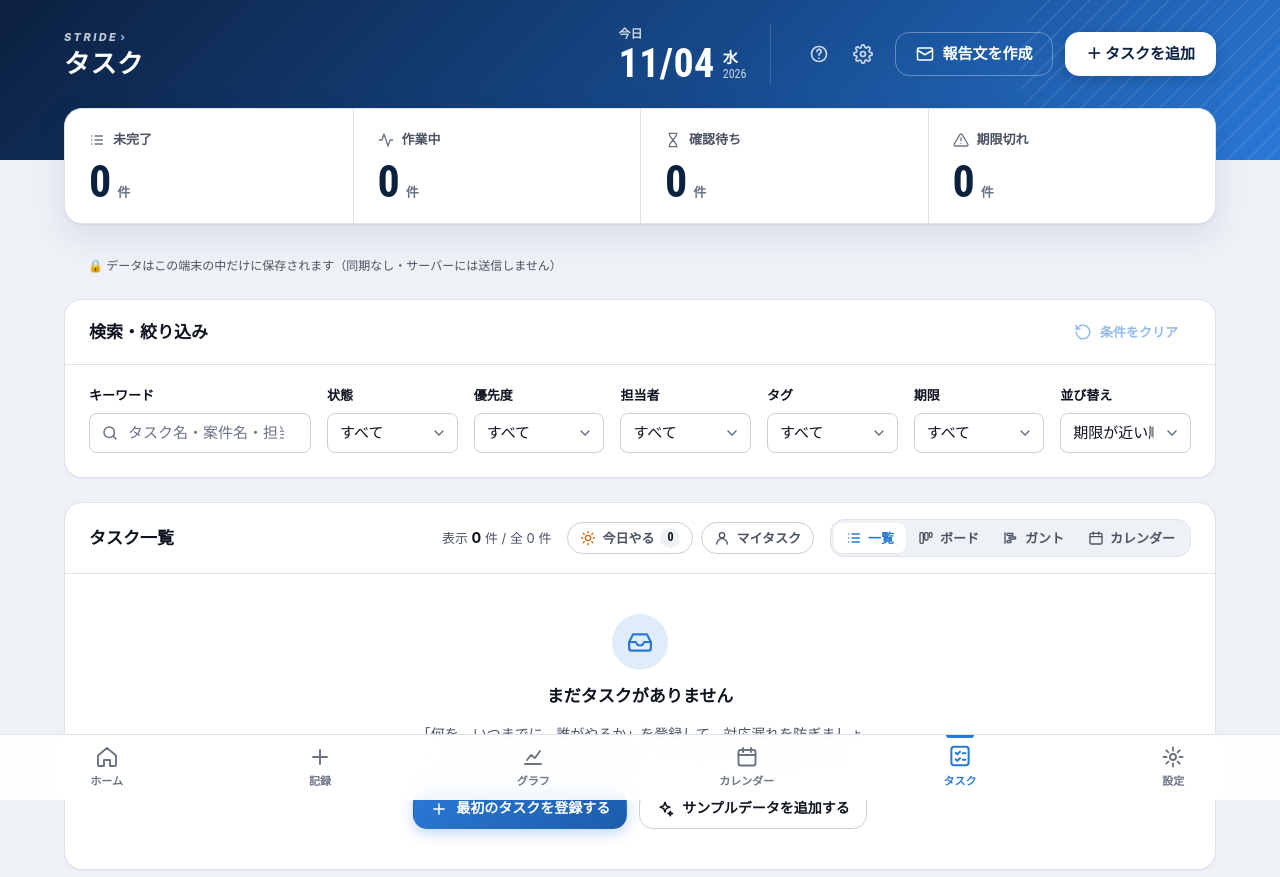
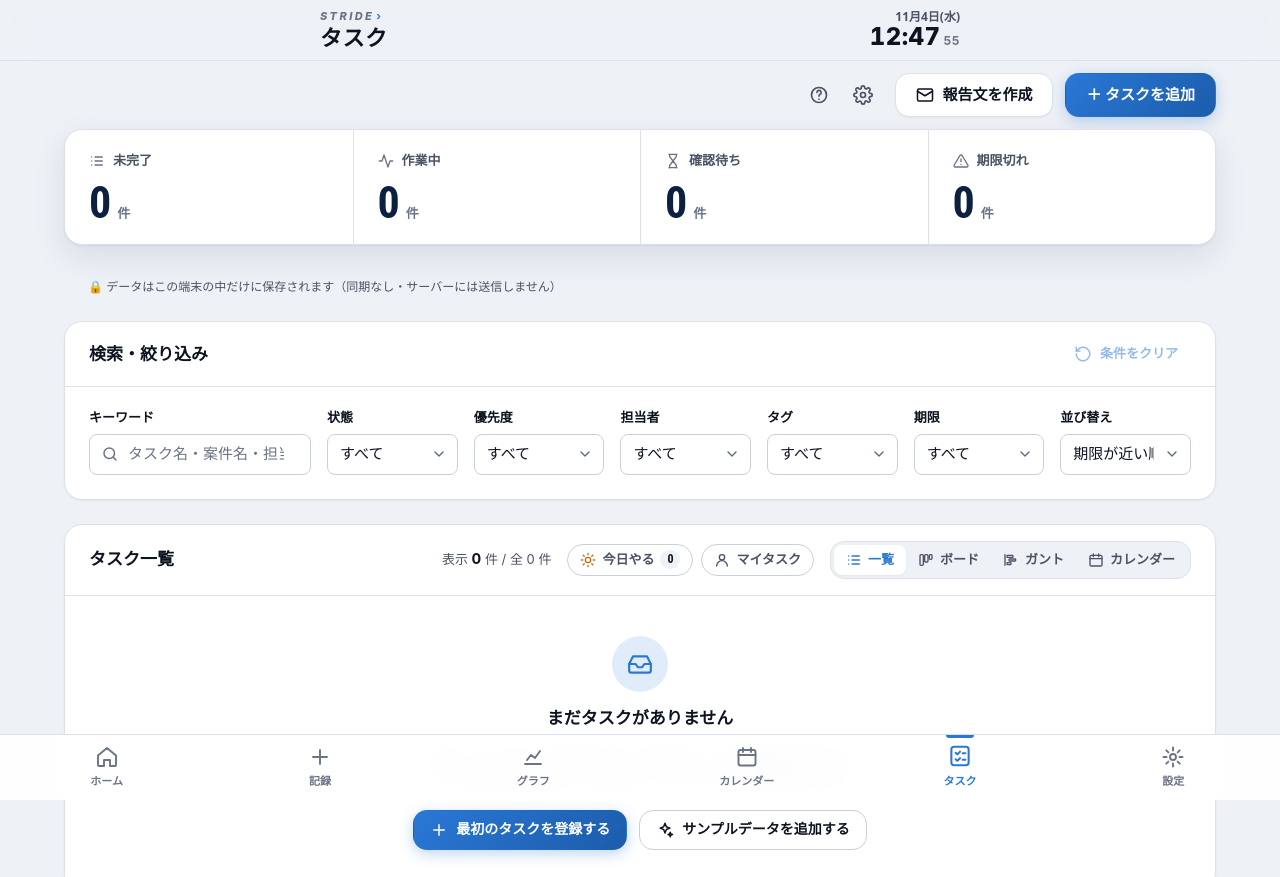
Before and after one commit to tk1192-creator/fitlog, a plain HTML site: page tasks/index.html in a window 1280 px wide. Shown: the top 877 px of the page. Drawn offline with Linux system fonts and the light colour scheme.

Commit message:
v1.4.1: タスク画面の上部を STRIDE の他の画面と同じ上部バーに統一
- 上部に STRIDE と同じバー（STRIDE› ／ タスク、日付と秒まで表示する時計）を表示
- 元の紺のヘッダー帯をやめ、？・設定・報告文を作成・タスクを追加のボタンだけを残す
- 集計カードを帯に重ねず通常の位置に表示。一括操作バーが上部バーに隠れないよう調整

Co-Authored-By: Claude Opus 5.5 <noreply@anthropic.com>

```diff
--- a/js/version.js
+++ b/js/version.js
@@ -1,3 +1,3 @@
 // アプリのバージョン（ページと Service Worker の両方から読み込む）
 // 修正を公開するときはこの数字を上げる。上げるとスマホ側に「更新があります」が表示される。
-self.APP_VERSION = '1.4.0';
+self.APP_VERSION = '1.4.1';
--- a/tasks/stride-bridge.css
+++ b/tasks/stride-bridge.css
@@ -1,7 +1,7 @@
 /* ==========================================================
    STRIDE との連携（html に .in-stride が付いているときだけ効く）
    - Task Board の CSS 変数を STRIDE の配色・角丸・影に差し替える（ライト / ダーク）
-   - ヘッダー・ボタンの見た目、下部タブ、保存場所の表示
+   - 上部バー（STRIDE と同じ）・ボタンの見た目・下部タブ・保存場所の表示
    Task Board 本体の style.css は変更しない。claude.ai 版では読み込まない。
    ========================================================== */
 
@@ -39,7 +39,6 @@ html.in-stride {
   --shadow-lg: 0 20px 60px rgba(0, 0, 0, 0.3);
 
   /* このファイル内だけで使う値（STRIDE の css/style.css と同じ値） */
-  --stride-hero: linear-gradient(135deg, #0c2040 0%, #164a8c 55%, #2a78d6 100%);
   --stride-btn: linear-gradient(135deg, #2a78d6 0%, #1c5cab 100%);
   --stride-row-hover: #f2f4f8;
   --stride-row-overdue-hover: #fbe9e9;
@@ -99,7 +98,6 @@ html.in-stride {
     --shadow-sm: 0 0 0 1px rgba(255, 255, 255, 0.02);
     --shadow-md: 0 0 0 1px rgba(255, 255, 255, 0.02);
 
-    --stride-hero: linear-gradient(135deg, #0b1830 0%, #133d75 55%, #2a6fc4 100%);
     --stride-btn: linear-gradient(135deg, #3987e5 0%, #256abf 100%);
     --stride-row-hover: #1b2331;
     --stride-row-overdue-hover: #2a1a1e;
@@ -122,32 +120,71 @@ html.in-stride .task-row:hover { background: var(--stride-row-hover); }
 html.in-stride .task-row.is-overdue:hover { background: var(--stride-row-overdue-hover); }
 html.in-stride .task-row.is-today:hover { background: var(--stride-row-today-hover); }
 
-/* ---------- ヘッダー（STRIDE のホームのカードと同じグラデーション） ---------- */
-html.in-stride .app-header {
-  position: relative;
-  overflow: hidden;
-  background: var(--stride-hero);
-  padding-top: env(safe-area-inset-top, 0px);
+/* ---------- 上部バー（STRIDE の他の画面と同じ。stride-bridge.js が追加する） ---------- */
+html.in-stride {
+  --stride-font: system-ui, -apple-system, "Hiragino Sans", "Hiragino Kaku Gothic ProN", "Noto Sans JP", "Yu Gothic UI", Meiryo, sans-serif;
+  --stride-font-num: "SF Pro Display", "Segoe UI Variable Display", "Segoe UI", "Roboto", system-ui, sans-serif;
 }
-html.in-stride .app-header::after {
-  /* 斜めのライン装飾 */
-  content: ""; position: absolute; right: -60px; top: -90px; width: 320px; height: 320px;
-  background: repeating-linear-gradient(135deg, rgba(255, 255, 255, 0.08) 0 2px, transparent 2px 14px);
-  border-radius: 50%; pointer-events: none;
+.s-appbar {
+  position: sticky; top: 0; z-index: 80;
+  padding: calc(env(safe-area-inset-top, 0px) + 10px) 16px 10px;
+  background: color-mix(in srgb, var(--color-bg) 85%, transparent);
+  backdrop-filter: saturate(160%) blur(14px);
+  -webkit-backdrop-filter: saturate(160%) blur(14px);
+  border-bottom: 1px solid var(--color-border);
+  color: var(--color-text);
+  font-family: var(--stride-font);
+  line-height: 1.6;
 }
-html.in-stride .header-inner { position: relative; z-index: 1; }
-/* ヘッダーを position: relative にしたため、重ねて表示するサマリーを手前に出す */
-html.in-stride .summary { position: relative; z-index: 2; }
-html.in-stride .brand-mark,
-html.in-stride .brand-desc { display: none; }
-html.in-stride .brand-title { font-size: 26px; font-weight: 800; letter-spacing: 0.02em; }
-.stride-eyebrow {
-  display: block; margin: 0 0 2px;
-  font-family: "SF Pro Display", "Segoe UI Variable Display", "Segoe UI", system-ui, sans-serif;
-  font-size: 11px; font-weight: 800; font-style: italic; letter-spacing: 0.22em;
-  color: rgba(255, 255, 255, 0.75);
+.s-appbar-inner { display: flex; align-items: flex-end; justify-content: space-between; gap: 12px; max-width: 640px; margin: 0 auto; }
+.s-appbar-left { display: grid; line-height: 1.15; }
+.s-brand {
+  font-family: var(--stride-font-num); font-size: 11px; font-weight: 800; font-style: italic;
+  letter-spacing: 0.22em; color: var(--color-text-subtle);
 }
-.stride-eyebrow b { color: #8fc0ff; font-style: normal; margin-left: 2px; }
+.s-brand b { color: var(--color-primary); font-style: normal; margin-left: 2px; }
+.s-title { margin: 2px 0 0; font-size: 22px; font-weight: 800; letter-spacing: 0.02em; }
+.s-clock { display: grid; justify-items: end; line-height: 1.1; }
+.s-clock-date { font-size: 12px; font-weight: 600; color: var(--color-text-muted); }
+.s-clock-time {
+  font-family: var(--stride-font-num); font-size: 24px; font-weight: 800;
+  font-variant-numeric: tabular-nums; letter-spacing: 0.02em;
+}
+.s-clock-time small { font-size: 12px; font-weight: 700; color: var(--color-text-subtle); margin-left: 3px; }
+.s-clock-time .colon { animation: s-blink 1s steps(1) infinite; }
+@keyframes s-blink { 50% { opacity: 0.25; } }
+@media (max-width: 400px) {
+  .s-appbar { padding-left: 12px; padding-right: 12px; }
+  .s-title { font-size: 19px; }
+  .s-clock-time { font-size: 20px; }
+}
+@media (prefers-reduced-motion: reduce) {
+  .s-clock-time .colon { animation: none; }
+}
+
+/* ---------- 元のヘッダー：紺の帯をやめ、ボタンの列だけを残す ---------- */
+html.in-stride .app-header { background: transparent; color: var(--color-text); }
+html.in-stride .header-inner { padding-top: 12px; padding-bottom: 0; justify-content: flex-end; }
+html.in-stride .app-header .brand,
+html.in-stride .today-label { display: none; }
+html.in-stride .header-actions { margin-left: auto; }
+/* 帯の上用だった白抜きボタンを、通常のボタンに戻す */
+html.in-stride .app-header .btn {
+  border-color: var(--color-border); background: var(--color-surface); color: var(--color-text);
+  box-shadow: var(--shadow-sm);
+}
+html.in-stride .app-header .btn:hover { border-color: var(--color-border-strong); background: var(--color-surface-muted); }
+html.in-stride .app-header .btn-primary,
+html.in-stride .app-header .btn-primary:hover {
+  border-color: transparent; background: var(--stride-btn); color: #fff;
+  box-shadow: 0 4px 14px rgba(42, 120, 214, 0.3);
+}
+html.in-stride .app-header .btn:focus-visible { box-shadow: 0 0 0 3px var(--color-primary-ring); }
+html.in-stride .header-icon { color: var(--color-text-muted); }
+/* 集計カードは帯に重ねず、普通に並べる */
+html.in-stride .summary { margin-top: 12px; }
+/* 一括操作バーが上部バーに隠れないようにする */
+html.in-stride .bulk-bar { top: calc(env(safe-area-inset-top, 0px) + 64px); }
 
 /* ---------- ボタン・カード ---------- */
 html.in-stride .btn { border-radius: 14px; font-weight: 700; }
@@ -158,12 +195,6 @@ html.in-stride .btn-primary {
 }
 html.in-stride .btn-primary:hover { background: var(--stride-btn); filter: brightness(1.06); border-color: transparent; }
 html.in-stride .btn-primary { color: #fff; }
-/* ヘッダー（青いグラデーション）の上の「タスクを追加」は白いボタンのまま（背景と同化しないように） */
-html.in-stride .app-header .btn-primary,
-html.in-stride .app-header .btn-primary:hover {
-  background: #fff; color: #0c2040; border-color: #fff;
-  box-shadow: 0 4px 14px rgba(0, 0, 0, 0.18); filter: none;
-}
 html.in-stride .summary,
 html.in-stride .panel { border-radius: 18px; }
 
--- a/tasks/stride-bridge.js
+++ b/tasks/stride-bridge.js
@@ -1,5 +1,5 @@
 // STRIDE との連携（GitHub Pages・ローカルサーバーで開いたときだけ動く）
-// - 見出しを「STRIDE› / タスク」にし、STRIDE と共通の下部タブを表示する
+// - STRIDE と同じ上部バー（ロゴ・画面名・日付と時刻）と、共通の下部タブを表示する
 // - 「データはこの端末の中だけ」の表示を追加する
 // - Service Worker を登録し、オフラインでも開けるようにする
 // claude.ai 版（cloud-sync.js が同期を行う版）では何もしない。Task Board 本体（app.js）は変更しない。
@@ -11,19 +11,40 @@
   }
   document.documentElement.classList.add('in-stride');
 
-  // 見出し: 小さく「STRIDE›」、大きく「タスク」
-  const title = document.querySelector('.brand-title');
-  if (title) {
-    const eyebrow = document.createElement('span');
-    eyebrow.className = 'stride-eyebrow';
-    eyebrow.setAttribute('aria-hidden', 'true');
-    eyebrow.append('STRIDE');
-    const mark = document.createElement('b');
-    mark.textContent = '›';
-    eyebrow.append(mark);
-    title.before(eyebrow);
-    title.textContent = 'タスク';
+  // 上部バー（STRIDE の他の画面と同じ）：左に「STRIDE›」と「タスク」、右に日付と時刻（1 秒ごとに更新）
+  const appbar = document.createElement('header');
+  appbar.className = 's-appbar';
+  appbar.innerHTML = [
+    '<div class="s-appbar-inner">',
+    '  <div class="s-appbar-left">',
+    '    <span class="s-brand" aria-hidden="true">STRIDE<b>›</b></span>',
+    '    <h1 class="s-title">タスク</h1>',
+    '  </div>',
+    '  <div class="s-clock" aria-label="現在の日時">',
+    '    <span class="s-clock-date"></span>',
+    '    <time class="s-clock-time"></time>',
+    '  </div>',
+    '</div>',
+  ].join('');
+  const skip = document.querySelector('.skip-link');
+  if (skip) skip.after(appbar);
+  else document.body.prepend(appbar);
+  // 元の見出し（Task Board）は非表示にするので、見出しの役割は上部バーに移す
+  const oldTitle = document.querySelector('.brand-title');
+  if (oldTitle) oldTitle.setAttribute('aria-hidden', 'true');
+
+  const WD = ['日', '月', '火', '水', '木', '金', '土'];
+  const dateEl = appbar.querySelector('.s-clock-date');
+  const timeEl = appbar.querySelector('.s-clock-time');
+  const pad = (n) => String(n).padStart(2, '0');
+  function tick() {
+    const now = new Date();
+    dateEl.textContent = `${now.getMonth() + 1}月${now.getDate()}日(${WD[now.getDay()]})`;
+    timeEl.dateTime = now.toISOString();
+    timeEl.innerHTML = `${pad(now.getHours())}<span class="colon">:</span>${pad(now.getMinutes())}<small>${pad(now.getSeconds())}</small>`;
   }
+  tick();
+  setInterval(tick, 1000);
 
   // 保存場所の表示はサマリー（未完了・作業中…）のすぐ下に置く
   // （ヘッダーの下端はサマリーが重なるため、そこに置くと隠れてしまう）
```
Also changed, not shown: 1 other file.
